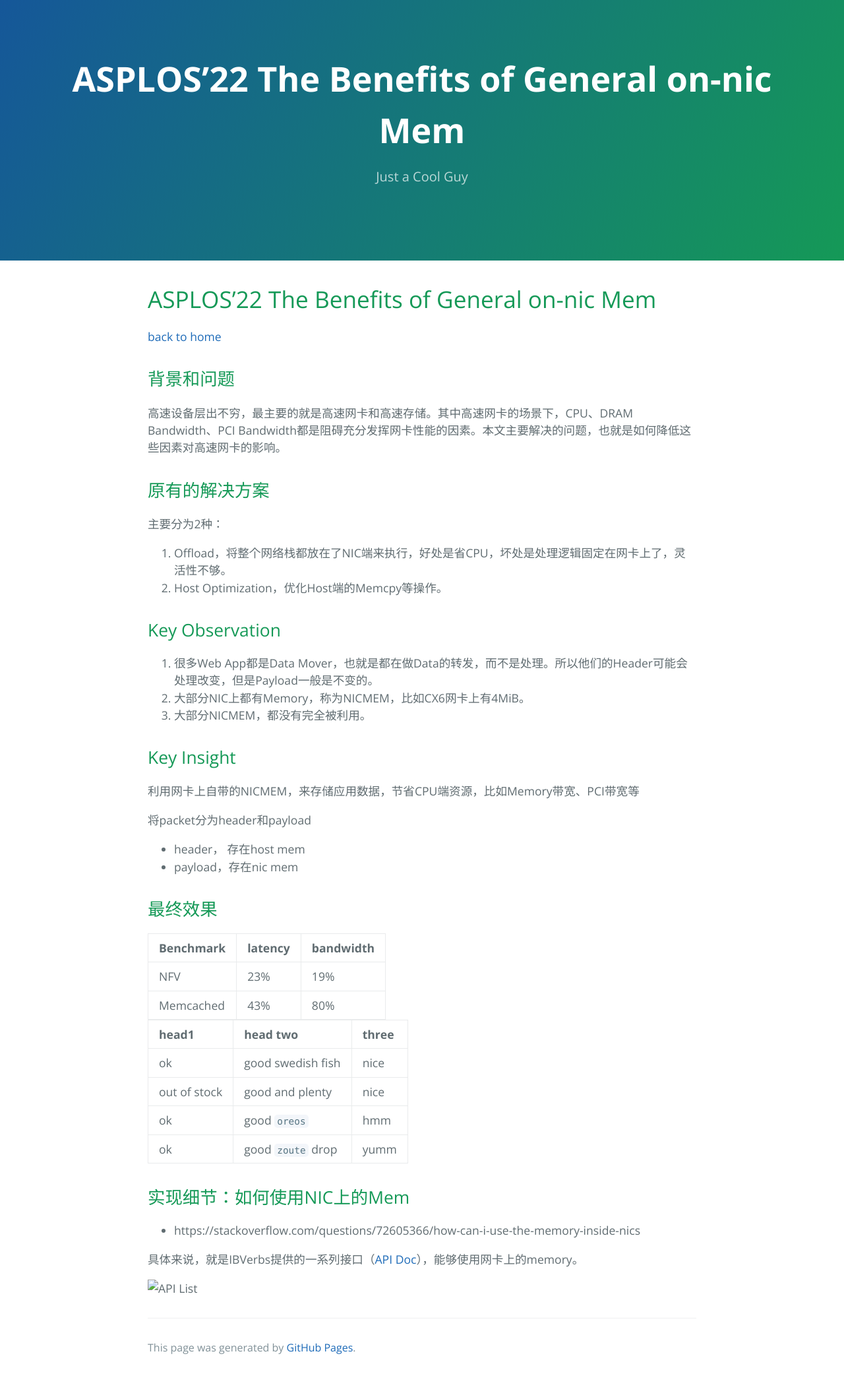
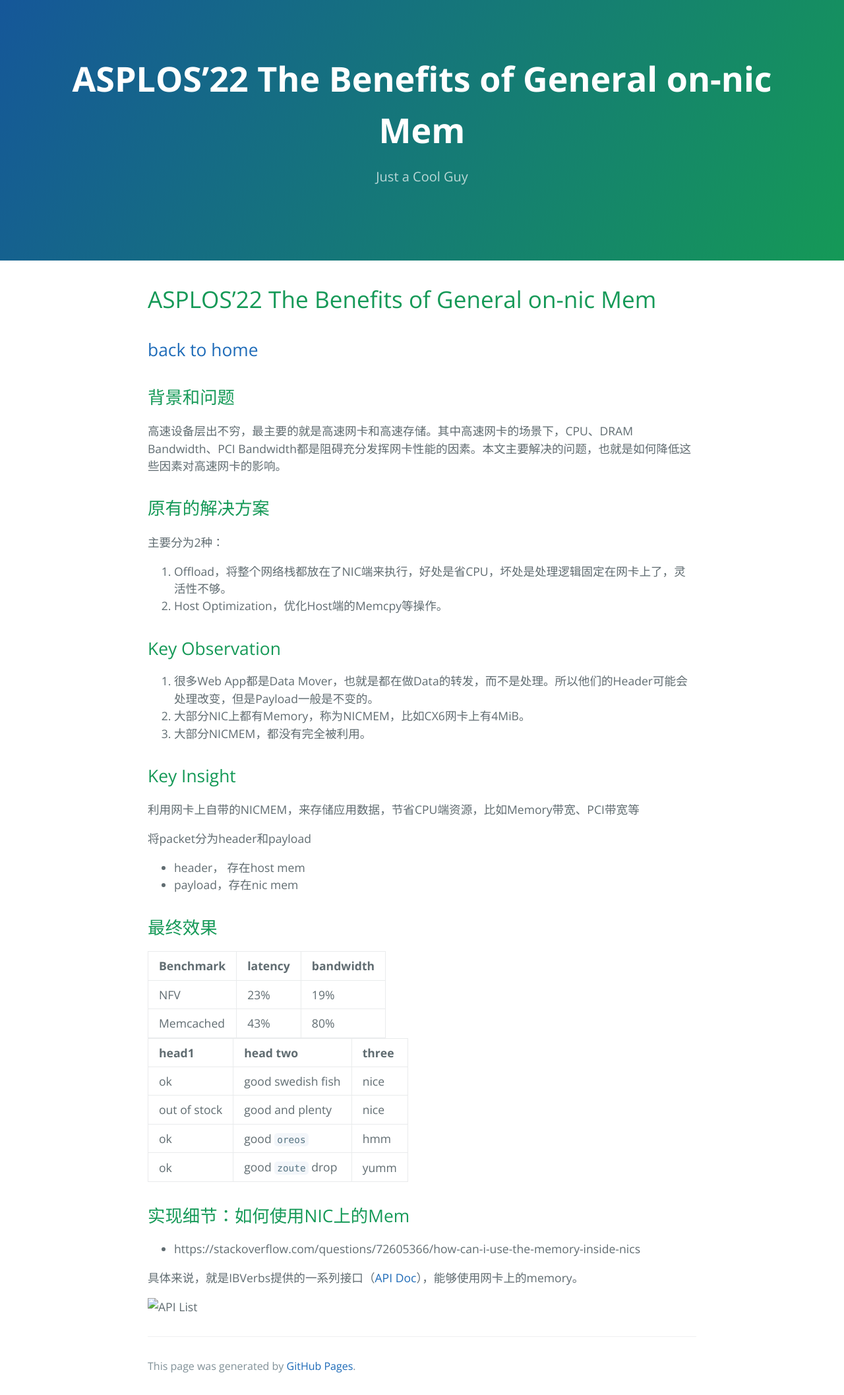
Before and after one commit to cutelizebin/cutelizebin.github.io, a Jekyll site: the page built from post/asplos22-nicmem.md, in a window 1280 px wide. Shown: the whole page at 66% size. Built offline with Jekyll 4.4.1, drawn with Linux system fonts in a browser that asks for light colours; our own code applies the rules of GitHub Pages for plain Markdown files; before the commit the page ends 2087 px from its top, so only the background shows below that.

```diff
--- a/post/asplos22-nicmem.md
+++ b/post/asplos22-nicmem.md
@@ -1,6 +1,6 @@
 # ASPLOS'22 The Benefits of General on-nic Mem
 
-[back to home](./)
+## [back to home](./)
 
 ## 背景和问题
 
```
